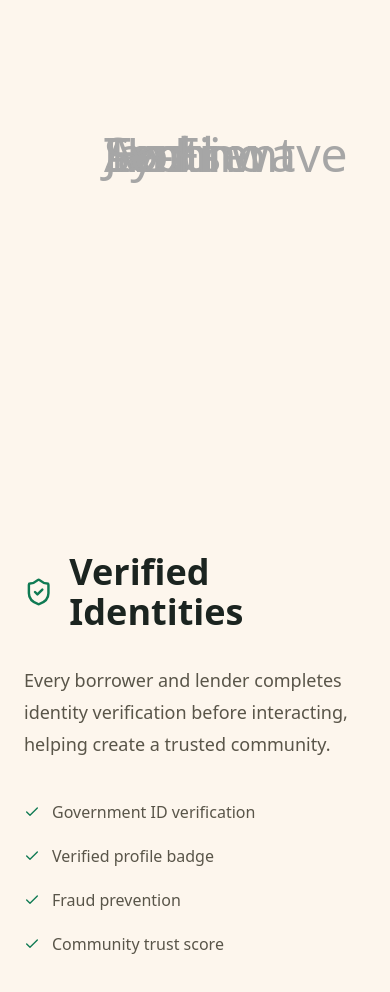
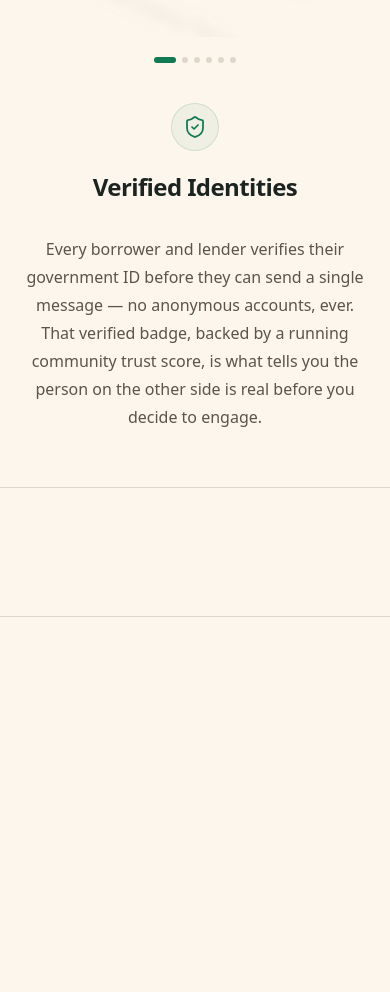
Before and after one commit to Speedopus-Global/MT-Pocket, a React app in the folder frontend/: page / in a window 390 px wide. Shown: the part 1680-2672 px from the top of the page. After the commit the page ends 2337 px from the top, so only its background shows below. Built offline with nearby package versions, Linux system fonts and the light colour scheme; the HTML template or start-up script is replaced by a standard one.

Commit message:
feat: enhance TrustStripe page with responsive design and GSAP animations

```diff
--- a/frontend/src/pages/TrustStripe.jsx
+++ b/frontend/src/pages/TrustStripe.jsx
@@ -1,136 +1,247 @@
-import { useState } from "react";
+import { useState, useEffect , useLayoutEffect, useRef} from "react";
 import { AnimatePresence, motion } from "framer-motion";
-import { ShieldCheck, Users, Landmark, Handshake, MessageSquareLock, BadgeCheck, Check } from "lucide-react";
+import { ShieldCheck, Users, Landmark, Handshake, MessageSquareLock, BadgeCheck, MousePointer2 } from "lucide-react";
 import OptionWheel from "@/components/ui/OptionWheel";
+import { gsap } from "gsap";
+import { ScrollTrigger } from "gsap/ScrollTrigger";
+
+
 
 const data = [
   {
-    title:"Verified Identities",
-    icon:ShieldCheck,
-    description:"Every borrower and lender completes identity verification before interacting, helping create a trusted community.",
-    points:["Government ID verification","Verified profile badge","Fraud prevention","Community trust score"]
+    title: "Verified Identities",
+    icon: ShieldCheck,
+    description:
+      "Every borrower and lender verifies their government ID before they can send a single message — no anonymous accounts, ever. That verified badge, backed by a running community trust score, is what tells you the person on the other side is real before you decide to engage."
   },
   {
-    title:"Borrow & Lend Directly",
-    icon:Users,
-    description:"Connect directly with verified borrowers and lenders without unnecessary intermediaries.",
-    points:["Nearby discovery","Transparent conversations","Direct communication","Faster matching"]
+    title: "Borrow & Lend Directly",
+    icon: Users,
+    description:
+      "Discovery is built around who's actually near you, so you're matched with genuine local borrowers and lenders instead of a random national pool. Conversations stay transparent and direct from the first message, which is what makes matching faster than any middleman ever could."
   },
   {
-    title:"Your Money Stays With You",
-    icon:Landmark,
-    description:"MT Pocket never receives or stores your money. Payments always happen directly between both parties.",
-    points:["No wallet","No payment holding","Direct transfers","Complete transparency"]
+    title: "Your Money Stays With You",
+    icon: Landmark,
+    description:
+      "MT Pocket never holds a wallet, never touches a payment, and never sits between you and your money. Every transfer happens directly between borrower and lender, off-platform — full transparency, with nothing routed through us to go wrong."
   },
   {
-    title:"You Decide Every Term",
-    icon:Handshake,
-    description:"Interest, repayment schedule and agreement are always decided by borrower and lender.",
-    points:["Flexible repayment","Custom interest","Mutual agreement","Full control"]
+    title: "You Decide Every Term",
+    icon: Handshake,
+    description:
+      "Interest rate, repayment schedule, every clause of the agreement — that's entirely between the two of you, negotiated on your terms, not ours. We never recommend a number or push a template; you keep full control of what you agree to."
   },
   {
-    title:"Private Conversations",
-    icon:MessageSquareLock,
-    description:"Discuss everything privately before proceeding with confidence.",
-    points:["Private chat","Conversation history","Report users","Block users"]
+    title: "Private Conversations",
+    icon: MessageSquareLock,
+    description:
+      "Every negotiation happens in a private chat with a full, searchable history, so nothing gets lost or misremembered later. If someone crosses a line, reporting and blocking are one tap away — your conversation stays yours, and safe."
   },
   {
-    title:"Trust & Safety",
-    icon:BadgeCheck,
-    description:"Moderation, verification and reporting work together to create a safer marketplace.",
-    points:["Admin moderation","Report & block","Trust monitoring","Safer community"]
+    title: "Trust & Safety",
+    icon: BadgeCheck,
+    description:
+      "A dedicated admin team moderates reports and monitors trust signals across the platform, quietly, in the background. It's what keeps one bad actor from being able to operate for long before the community — and we — catch it."
   }
 ];
 
-export default function WhyTrust(){
-  const [selected,setSelected]=useState(0);
-  const current=data[selected];
-  const Icon=current.icon;
+const WHEEL_ITEMS = data.map((d) => d.title);
 
-  return(
-    <section className="py-28">
-      <div className="mx-auto max-w-3xl px-6 text-center">
-        <span className="inline-flex rounded-full border px-4 py-2 text-sm text-primary">
+
+function useResponsiveTier() {
+  const getTier = () => {
+    if (typeof window === "undefined") return "desktop";
+    if (window.innerWidth < 640) return "mobile";
+    if (window.innerWidth < 1024) return "tablet";
+    return "desktop";
+  };
+  const [tier, setTier] = useState(getTier);
+  useEffect(() => {
+    const onResize = () => setTier(getTier());
+    window.addEventListener("resize", onResize);
+    return () => window.removeEventListener("resize", onResize);
+  }, []);
+  return tier;
+}
+
+const WHEEL_CONFIG = {
+  mobile: { fontSize: 1.35, spacing: 2.0, tilt: 8, inset: 20 },
+  tablet: { fontSize: 1.9, spacing: 2.1, tilt: 9, inset: 30 },
+  desktop: { fontSize: 2.5, spacing: 2.2, tilt: 10, inset: 40 },
+};
+
+gsap.registerPlugin(ScrollTrigger);
+export default function WhyTrust() {
+  const [selected, setSelected] = useState(0);
+  const [wheelHovered, setWheelHovered] = useState(false);
+  const tier = useResponsiveTier();
+  const isMobile = tier === "mobile";
+  const wheelCfg = WHEEL_CONFIG[tier];
+  const current = data[selected];
+  const Icon = current.icon;
+   const headingRef = useRef(null);
+
+  useLayoutEffect(() => {
+    const ctx = gsap.context(() => {
+      gsap.fromTo(
+        headingRef.current,
+        {
+          y: 100,
+          opacity:0,
+          scale: 0.96,
+          filter: "none",
+
+        },
+        {
+          y: 0,
+          autoAlpha: 1,
+
+          scale: 1,
+
+          ease: "none",
+          clearProps: "filter",
+          scrollTrigger: {
+            trigger: headingRef.current,
+            start: "top 90%",
+            end: "top 55%",
+            scrub: 1,
+          },
+        }
+      );
+    });
+
+    return () => ctx.revert();
+  }, []);
+
+
+  return (
+    <section className="py-14 sm:py-16 lg:py-20">
+
+
+     <h2
+  ref={headingRef}
+  className="
+    mx-auto
+    max-w-7xl
+    text-center
+    text-[clamp(4.5rem,9vw,8rem)]
+    font-semibold
+    leading-[0.95]
+    tracking-[-0.035em]
+
+    bg-[radial-gradient(circle_at_center,var(--secondary)_0%,var(--primary)_45%,var(--foreground)_100%)]
+    bg-clip-text
+    [-webkit-background-clip:text]
+    text-transparent
+    [-webkit-text-fill-color:transparent]
+
+    antialiased
+    [text-rendering:optimizeLegibility]
+    [transform:translateZ(0)]
+    [backface-visibility:hidden]
+    will-change-transform
+  "
+>
   Why Trust MT Pocket
-        </span>
-
-        <h2 className="mt-6 text-4xl font-bold lg:text-6xl">
-          Built Around Trust.
-          <span className="block text-primary">Not Transactions.</span>
 </h2>
 
-        <p className="mx-auto mt-6 max-w-2xl text-lg text-muted-foreground">
-          Every interaction is designed to build confidence before money ever changes hands.
-        </p>
-      </div>
 
-      <div className="mx-auto mt-24 grid max-w-7xl gap-16 px-6 lg:grid-cols-[340px_minmax(0,1fr)]">
+      {/* Grid, columns, gap-x/gap-y — unchanged. */}
+      <div className="mx-auto mt-8 grid max-w-7xl gap-y-10 gap-x-24 px-6 sm:mt-10 lg:grid-cols-[420px_minmax(0,1fr)] lg:gap-x-40 xl:mt-16 xl:grid-cols-[520px_minmax(0,1fr)] xl:gap-x-48">
 
-        {/* LEFT */}
-        <div className="relative h-[560px] w-[340px]">
+        {/* LEFT — wheel, hover glow, hint, dots: unchanged. */}
+        <div
+          className="relative mx-auto w-full max-w-[320px] sm:max-w-[420px] xl:max-w-[520px] lg:mx-0"
+          onMouseEnter={() => setWheelHovered(true)}
+          onMouseLeave={() => setWheelHovered(false)}
+        >
+          <motion.div
+            aria-hidden
+            animate={{ opacity: wheelHovered ? 1 : 0 }}
+            transition={{ duration: 0.4 }}
+            className="pointer-events-none absolute -inset-10 rounded-full bg-primary/10 blur-3xl"
+          />
+
+          <div className="relative h-[420px] sm:h-[480px] lg:h-[560px]">
             <OptionWheel
-            items={['Ambient', 'House', 'Techno', 'Jazz', 'Lo-Fi', 'Synthwave']}
-            defaultSelected={2}
-            textColor="#a6a6a6"
-            activeColor="#10B981"
+              items={WHEEL_ITEMS}
+              defaultSelected={selected}
+              textColor="var(--color-muted-foreground)"
+              activeColor="var(--color-primary)"
               side="left"
-            fontSize={3}
-            spacing={1.4}
+              fontSize={wheelCfg.fontSize}
+              spacing={wheelCfg.spacing}
               curve={1}
-            tilt={6}
+              tilt={wheelCfg.tilt}
               blur={2}
-            fade={0.25}
+              fade={0.3}
               smoothing={200}
-            inset={80}
-            loop={false}
+              inset={wheelCfg.inset}
+              loop
               draggable
-            soundUrl="/assets/sounds/click-soft.mp3"
-            soundVolume={0.5}
-            onChange={(index, item) => console.log(index, item)}
+              onChange={(index) => setSelected(index)}
             />
           </div>
 
-        {/* RIGHT */}
-        <div className="flex min-h-[560px] items-center">
+          <AnimatePresence>
+            {wheelHovered && !isMobile && (
+              <motion.div
+                initial={{ opacity: 0, y: 6 }}
+                animate={{ opacity: 1, y: 0 }}
+                exit={{ opacity: 0, y: 6 }}
+                className="pointer-events-none absolute -bottom-2 left-10 flex items-center gap-1.5 text-xs text-muted-foreground"
+              >
+                <MousePointer2 size={12} /> scroll, drag, or click to explore
+              </motion.div>
+            )}
+          </AnimatePresence>
+
+          <div className="mt-5 flex items-center justify-center gap-1.5 lg:mt-6 lg:justify-start">
+            {data.map((_, i) => (
+              <motion.span
+                key={i}
+                animate={{ width: i === selected ? 22 : 6 }}
+                transition={{ duration: 0.3, ease: [0.22, 1, 0.36, 1] }}
+                className={`h-1.5 rounded-full ${i === selected ? "bg-primary" : "bg-border"}`}
+              />
+            ))}
+          </div>
+        </div>
+
+        {/* RIGHT — content typography/spacing refined; section number
+            removed; icon container softened; motion tuned to be calmer. */}
+        <div className="flex min-h-[280px] items-center lg:min-h-[520px]">
           <AnimatePresence mode="wait">
             <motion.div
               key={selected}
-              initial={{opacity:0,x:20}}
-              animate={{opacity:1,x:0}}
-              exit={{opacity:0,x:-20}}
-              transition={{duration:.35}}
-              className="max-w-xl"
+              initial={{ opacity: 0, x: isMobile ? 0 : 16, y: isMobile ? 10 : 0 }}
+              animate={{ opacity: 1, x: 0, y: 0 }}
+              exit={{ opacity: 0, x: isMobile ? 0 : -16, y: isMobile ? -10 : 0 }}
+              transition={{ duration: 0.35, ease: [0.22, 1, 0.36, 1] }}
+              className="mx-auto max-w-[700px] text-center lg:mx-0 lg:text-left"
             >
-              <div className="flex items-center gap-4">
-                <Icon className="h-8 w-8 text-primary"/>
-                <h3 className="text-4xl font-semibold">{current.title}</h3>
+              <div className="flex flex-col items-center gap-5 sm:flex-row sm:gap-6 lg:items-center lg:justify-start">
+                <motion.div
+                  initial={{ opacity: 0, scale: 0.94 }}
+                  animate={{ opacity: 1, scale: 1 }}
+                  transition={{ duration: 0.35, ease: [0.22, 1, 0.36, 1] }}
+                  className="flex h-12 w-12 shrink-0 items-center justify-center rounded-2xl border border-primary/15 bg-primary/5 text-primary sm:h-14 sm:w-14 xl:h-16 xl:w-16"
+                >
+                  <Icon className="h-6 w-6 sm:h-7 sm:w-7 xl:h-8 xl:w-8" strokeWidth={1.75} />
+                </motion.div>
+                <h3 className="text-2xl font-bold tracking-tight sm:text-3xl lg:text-4xl xl:text-5xl">
+                  {current.title}
+                </h3>
               </div>
 
-              <p className="mt-8 text-lg leading-8 text-muted-foreground">
+              <p className="mt-8 text-base font-normal leading-7 text-muted-foreground sm:mt-10 sm:text-lg sm:leading-8 lg:text-lg lg:leading-9 xl:text-xl xl:leading-10">
                 {current.description}
               </p>
-
-              <motion.ul
-                className="mt-10 space-y-5"
-                initial="hidden"
-                animate="show"
-                variants={{hidden:{},show:{transition:{staggerChildren:.08}}}}
-              >
-                {current.points.map(p=>(
-                  <motion.li
-                    key={p}
-                    variants={{hidden:{opacity:0,y:8},show:{opacity:1,y:0}}}
-                    className="flex items-start gap-3"
-                  >
-                    <Check className="mt-1 h-4 w-4 text-primary"/>
-                    <span className="text-muted-foreground">{p}</span>
-                  </motion.li>
-                ))}
-              </motion.ul>
             </motion.div>
           </AnimatePresence>
         </div>
       </div>
     </section>
-  )
+  );
 }
```
Also changed, not shown: frontend/src/components/ui/OptionWheel.jsx (+13 -1 lines). Lines whose indentation alone changed are shown as unchanged.
